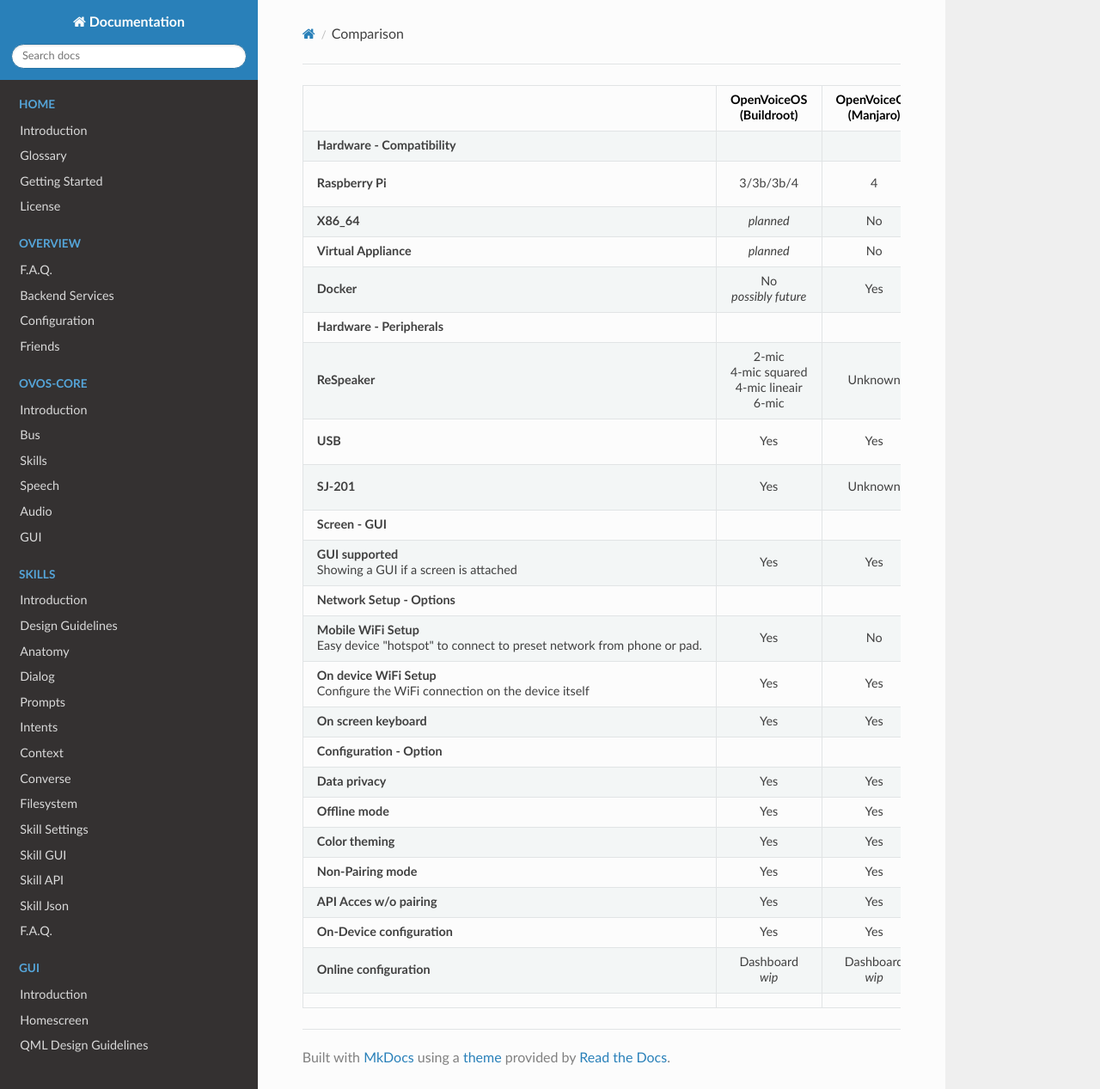
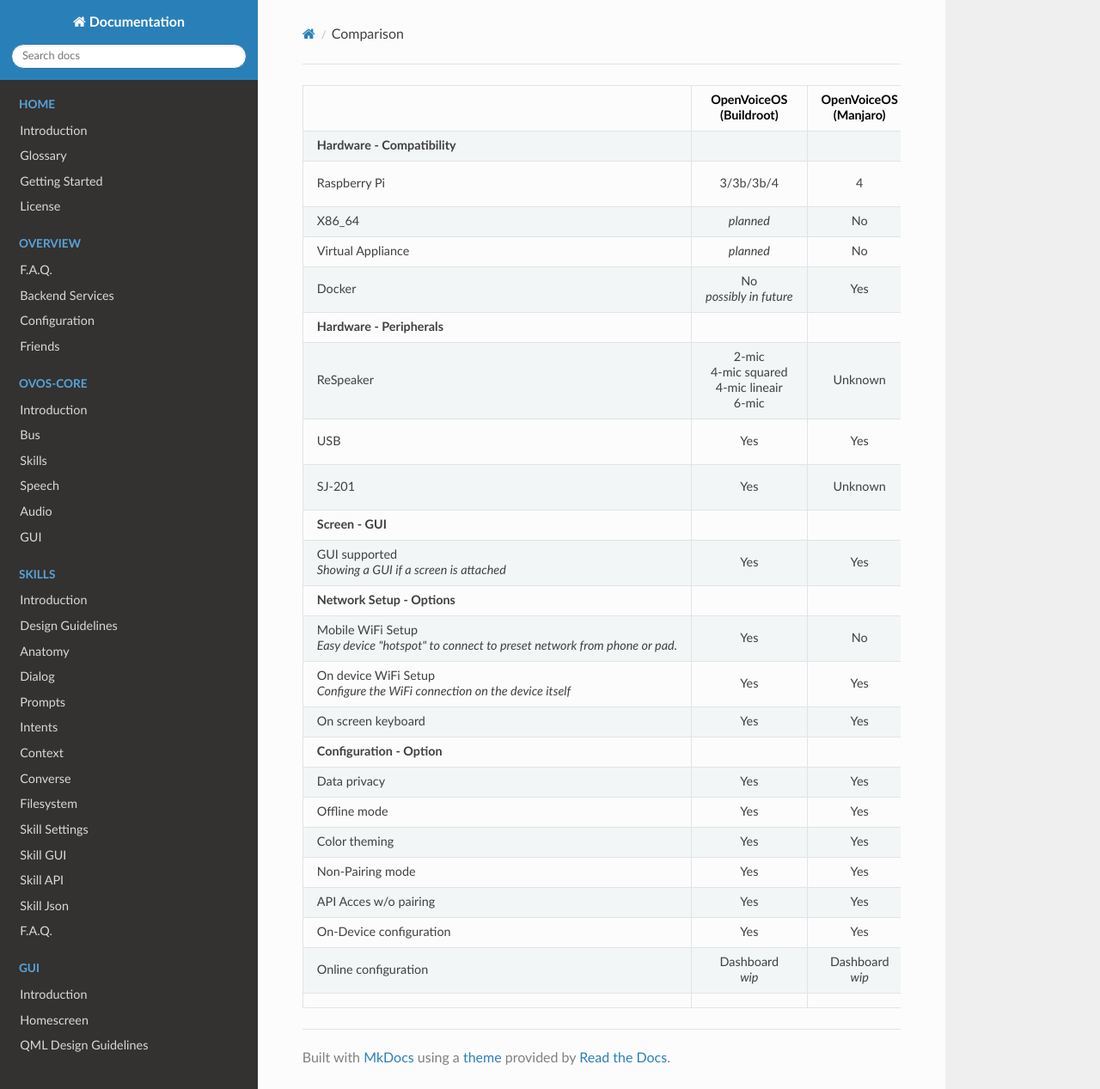
Before and after one commit to OpenVoiceOS/community-docs, an MkDocs documentation site: the page built from docs/comparison.md, in a window 1280 px wide and 1267 px high. Shown: the whole window at 86% size. Built offline with MkDocs 1.6.1, drawn with Linux system fonts in a browser that asks for light colours; nearby versions of some CDN libraries.

Commit message:
This should be it for formatting

```diff
--- a/docs/comparison.md
+++ b/docs/comparison.md
@@ -1,26 +1,26 @@
 |  | **OpenVoiceOS<br>(Buildroot)** | **OpenVoiceOS<br>(Manjaro)** | **Neon AI** | **Mark II<br>(Dinkum)** | **Mycroft A.I.<br>(PiCroft)**  |
 |:---|:---:|:---:|:---:|:---:|:---:|
 | **Hardware - Compatibility** |
-| **Raspberry Pi** | 3/3b/3b/4| 4 | 4 | Mark II<br>(only) | 3/3b/3b/4 |
-| **X86_64** | *planned* | No | Unknown | No | No |
-| **Virtual Appliance** | *planned* | No | Unknown | No | No |
-| **Docker** | No<br>*possibly future* | Yes | Yes | No | No |
+| Raspberry Pi | 3/3b/3b/4| 4 | 4 | Mark II<br>(only) | 3/3b/3b/4 |
+| X86_64 | *planned* | No | Unknown | No | No |
+| Virtual Appliance | *planned* | No | Unknown | No | No |
+| Docker | No<br>*possibly in future* | Yes | Yes | No | No |
 | **Hardware - Peripherals** |
-| **ReSpeaker** | 2-mic<br>4-mic squared<br>4-mic lineair<br>6-mic | Unknown | Unknown | No | Yes<br>*manual installation* |
-| **USB** | Yes | Yes | Unknown | No | Yes<br>*manual installation* |
-| **SJ-201** | Yes | Unknown | Yes | Yes | No<br>*sandbox image maybe* |
+| ReSpeaker | 2-mic<br>4-mic squared<br>4-mic lineair<br>6-mic | Unknown | Unknown | No | Yes<br>*manual installation* |
+| USB | Yes | Yes | Unknown | No | Yes<br>*manual installation* |
+| SJ-201 | Yes | Unknown | Yes | Yes | No<br>*sandbox image maybe* |
 | **Screen - GUI** |
-| **GUI supported**<br>Showing a GUI if a screen is attached | Yes | Yes | Yes | Yes | No |
+| GUI supported<br>*Showing a GUI if a screen is attached* | Yes | Yes | Yes | Yes | No |
 | **Network Setup - Options** |
-| **Mobile WiFi Setup**<br>Easy device "hotspot" to connect to preset network from phone or pad.  | Yes | No | No | Yes | No |
-| **On device WiFi Setup**<br>Configure the WiFi connection on the device itself | Yes | Yes | WIP | No | No |
-| **On screen keyboard** | Yes | Yes | No | Yes | No |
+| Mobile WiFi Setup<br>*Easy device "hotspot" to connect to preset network from phone or pad.*  | Yes | No | No | Yes | No |
+| On device WiFi Setup<br>*Configure the WiFi connection on the device itself* | Yes | Yes | WIP | No | No |
+| On screen keyboard | Yes | Yes | No | Yes | No |
 | **Configuration - Option** |
-| **Data privacy** | Yes | Yes | Yes | Partial | Partial |
-| **Offline mode** | Yes | Yes | Yes | No | No |
-| **Color theming** | Yes | Yes | Yes | No | No |
-| **Non-Pairing mode** | Yes | Yes | Yes | No | No |
-| **API Acces w/o pairing** | Yes | Yes | Yes | No | No |
-| **On-Device configuration** | Yes | Yes | WIP | No | No |
-| **Online configuration** | Dashboard<br>*wip*  | Dashboard<br>*wip* | No | Yes | Yes |
+| Data privacy | Yes | Yes | Yes | Partial | Partial |
+| Offline mode | Yes | Yes | Yes | No | No |
+| Color theming | Yes | Yes | Yes | No | No |
+| Non-Pairing mode | Yes | Yes | Yes | No | No |
+| API Acces w/o pairing | Yes | Yes | Yes | No | No |
+| On-Device configuration | Yes | Yes | WIP | No | No |
+| Online configuration | Dashboard<br>*wip*  | Dashboard<br>*wip* | No | Yes | Yes |
 |   |   |   |   |   |   |
```
